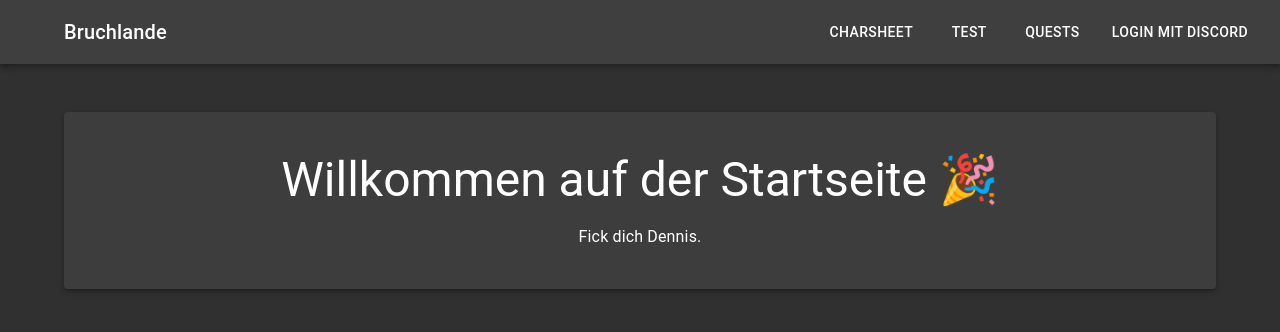
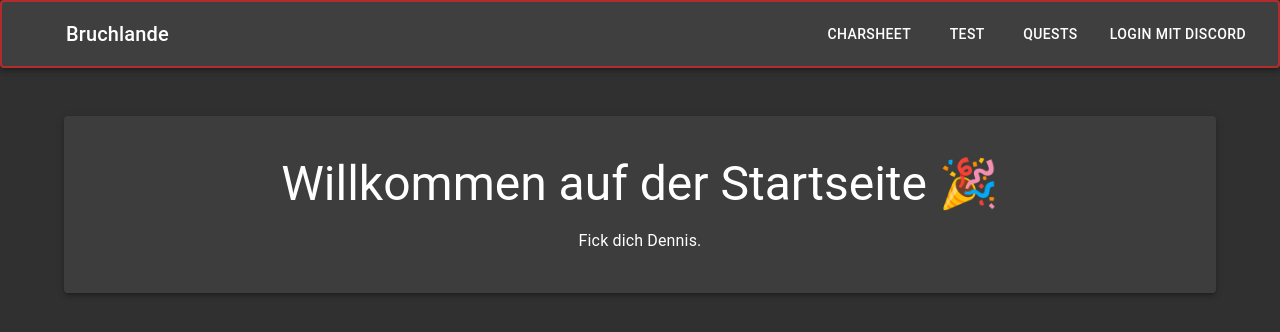
Before and after one commit to NicoReimer/Breakpoint-Test, a React (Vite) app in the folder breakpoint/: page / in a window 1280 px wide. Shown: the top 332 px of the page. Built offline with nearby package versions, Linux system fonts and the light colour scheme; no server answers; some icons are missing.

Commit message:
fix: update primary color in dark theme and enhance Navbar styling

```diff
--- a/breakpoint/src/App.jsx
+++ b/breakpoint/src/App.jsx
@@ -9,7 +9,7 @@ const darkTheme = createTheme({
   palette: {
     mode: "dark",
     primary: {
-      main: "#EC4040FF",
+      main: "#B12C2CFF",
     },
     secondary: {
       main: "#fbb839",
--- a/breakpoint/src/components/Navbar.jsx
+++ b/breakpoint/src/components/Navbar.jsx
@@ -36,7 +36,10 @@ export default function Navbar() {
   };
 
   return (
-    <AppBar position="static">
+    <AppBar
+      position="static"
+      sx={{ border: 2, borderRadius: 1, borderColor: "primary.main" }}
+    >
       <Toolbar sx={{ display: "flex", justifyContent: "flex-end" }}>
         <IconButton
           size="large"
```
